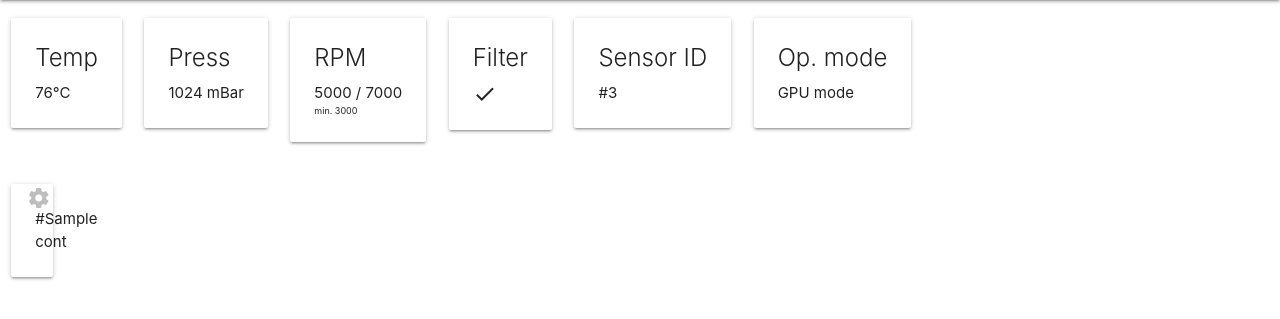
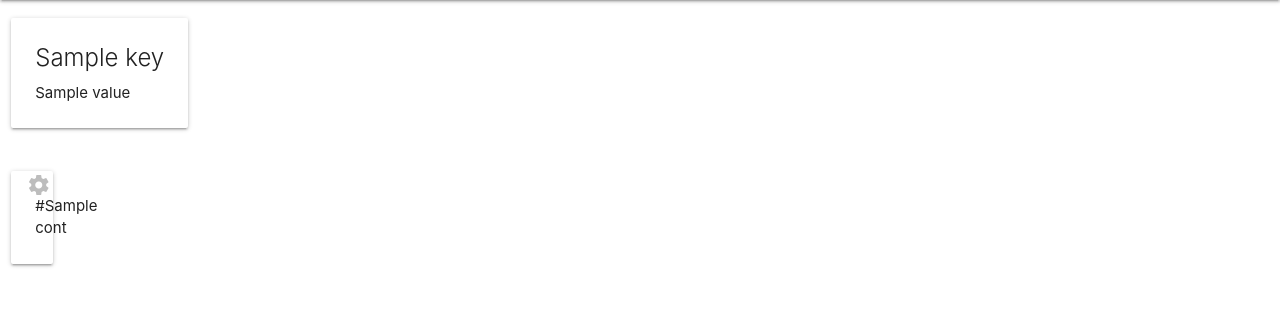
Before and after one commit to jjungreithmeir/minerctl-frontend, a Flask app: template templates/index.html in a window 1280 px wide. Shown: the part 64-383 px from the top of the page. Run offline with Flask 2, Linux system fonts and the light colour scheme; the visitor is signed in with stand-in values (Sample User, id 1); the template is opened without the code that fills it: most values are stand-ins (such as "Sample title", 1, 10 or a date in 2020); some libraries are stand-ins or nearby versions.

Commit message:
add basic json parsing
The first few basic values are now requested & parsed as JSON. I use the npm package json-server as mock server.

```diff
--- a/controller.py
+++ b/controller.py
@@ -3,13 +3,14 @@ from flask_sqlalchemy import SQLAlchemy
 from flask_security import Security, SQLAlchemyUserDatastore, \
     UserMixin, RoleMixin, login_required
 import os
+from src.json_parser import parse_json
 # TODO Remove random
 from random import randint
 
 # Create app
 app = Flask(__name__)
 app.config['DEBUG'] = True
-app.config['SECRET_KEY'] = 'super-secret'
+app.config['SECRET_KEY'] = 'n0b0dy-c0u1d-guess-th15'
 app.config['SQLALCHEMY_DATABASE_URI'] = 'sqlite://'
 # TODO the salt is a workaround for a bug, as flask-security salts the passwords automatically
 # but somehow it doesn't notice it.
@@ -52,7 +53,10 @@ def create_user():
 @app.route('/')
 @login_required
 def index():
-    # TODO remove this is just necessary for mocking content
+    return render_template('index.html', container=get_mock_container(), data=parse_json())
+
+# TODO remove this is just necessary for mocking content
+def get_mock_container():
     container = {}
 
     for cont in range(16):
@@ -60,4 +64,4 @@ def index():
         for miner in range(randint(20,120)):
             container[cont].append(miner + 1)
 
-    return render_template('index.html', container=container)
+    return container
--- a/templates/index.html
+++ b/templates/index.html
@@ -35,61 +35,16 @@
   </nav>
 
   <div class="row m-t-10">
-    <div class="col 1">
-      <div class="card">
-        <div class="card-content">
-          <span class="card-title">Temp</span>
-          <p>76°C</p>
+    {% for key, value in data.items() %}
+      <div class="col 1">
+        <div class="card">
+          <div class="card-content">
+            <span class="card-title"> {{key}} </span>
+            <p> {{value}} </p>
+          </div>
         </div>
       </div>
-    </div>
-
-    <div class="col 1">
-      <div class="card">
-        <div class="card-content">
-          <span class="card-title">Press</span>
-          <p>1024 mBar</p>
-        </div>
-      </div>
-    </div>
-
-    <div class="col 1">
-      <div class="card">
-        <div class="card-content">
-          <span class="card-title">RPM</span>
-          <p>5000 / 7000</p>
-          <p class="detail-info">min. 3000</p>
-        </div>
-      </div>
-    </div>
-
-    <div class="col 1">
-      <div class="card">
-        <div class="card-content">
-          <span class="card-title">Filter</span>
-          <i class="material-icons">check</i>
-        </div>
-      </div>
-    </div>
-
-    <div class="col 1">
-      <div class="card">
-        <div class="card-content">
-          <span class="card-title">Sensor ID</span>
-          <p> #3 </p>
-        </div>
-      </div>
-    </div>
-
-    <div class="col 1">
-      <div class="card">
-        <div class="card-content">
-          <span class="card-title">Op. mode</span>
-          <p>GPU mode</p>
-        </div>
-      </div>
-    </div>
-
+    {% endfor %}
   </div>
 
   <div class="row">
```
Also changed, not shown: src/json_parser.py (added, +9 -0 lines).
